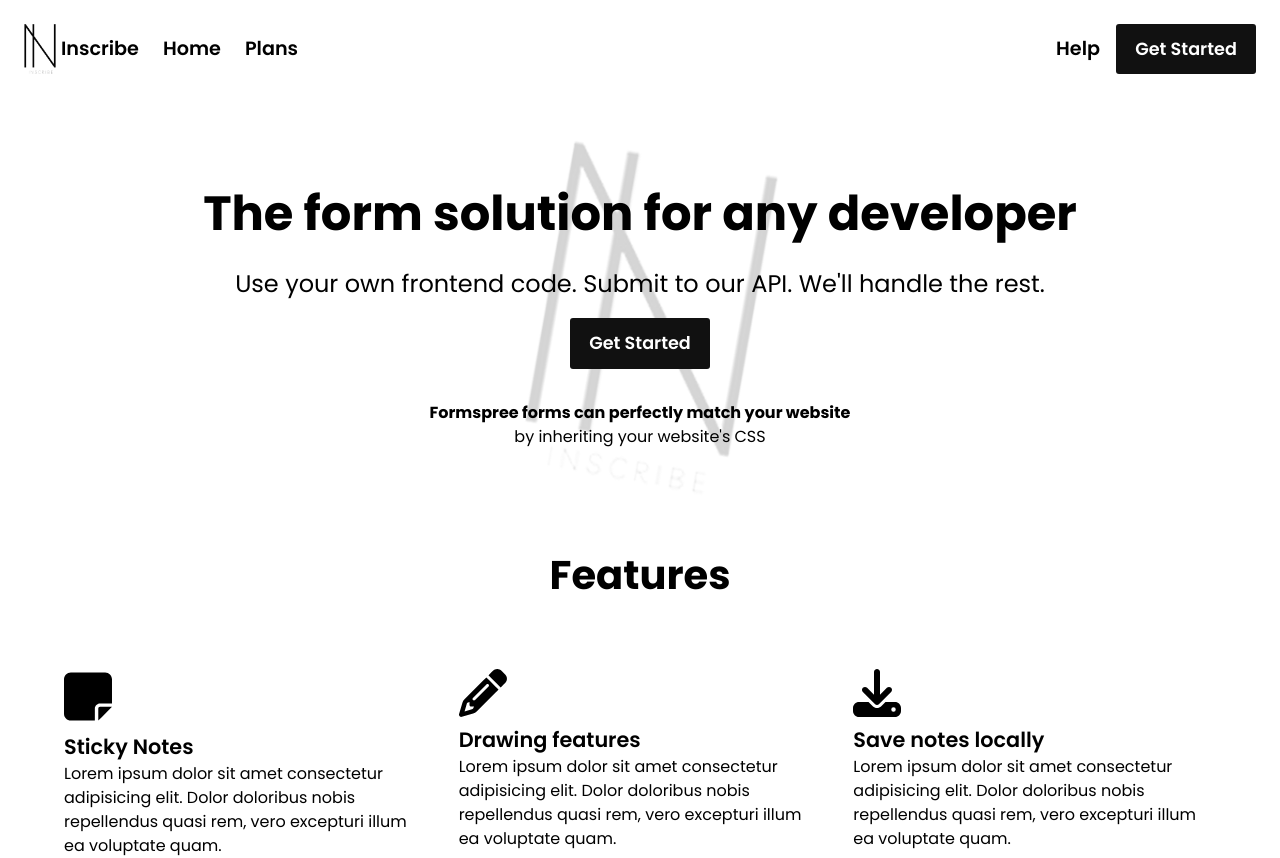
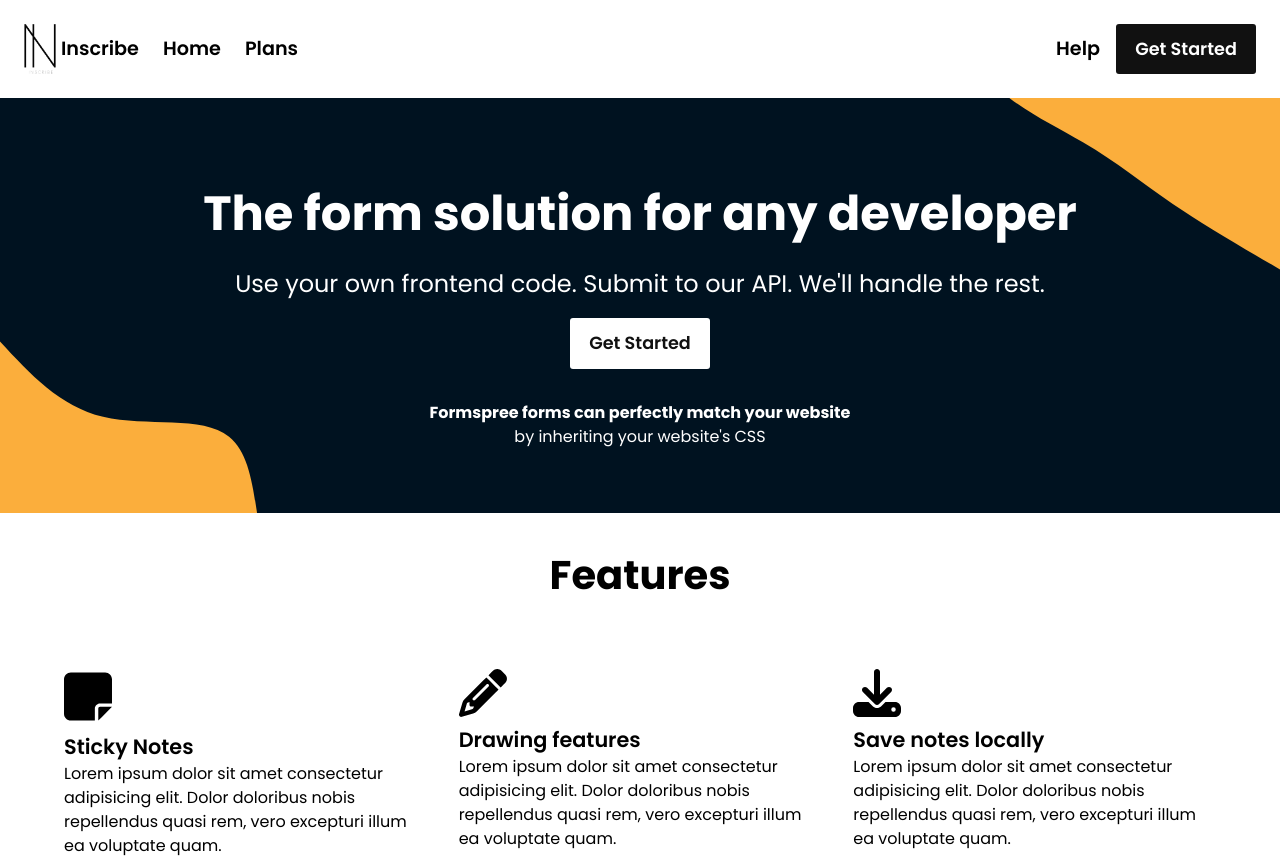
Before and after one commit to mofopeadegoke/Inscribe-Website, a React (Create React App) app in the folder react-app/: page /home in a window 1280 px wide. Shown: the top 858 px of the page. Built offline with nearby package versions, Linux system fonts and the light colour scheme.

Commit message:
Tweaks made

```diff
--- a/react-app/src/pages/home.jsx
+++ b/react-app/src/pages/home.jsx
@@ -25,12 +25,13 @@ export default function Home() {
     return (
         <>
             <Navbar />
+            <section>
                 <article className="introSection">
                     <article className="content">
                         <h1 data-aos="fade-down">The form solution for any developer</h1>
                         <p data-aos="fade-up">Use your own frontend code. Submit to our API. We'll handle the rest.</p>
                         <article data-aos="fade-left">
-                        <Button className="sc-btn inv-sc-btn" value="Get Started"/>
+                            <Button className="sc-btn nrm-sc-btn" value="Get Started"/>
                         </article>
                         <article className="psSection" data-aos="fade-up">
                             <b>Formspree forms can perfectly match your website</b>
@@ -38,6 +39,7 @@ export default function Home() {
                         </article>
                     </article>
                 </article>
+            </section>
             <article className="features">
                 <h2>Features</h2>
                 <article className="featuresContainer">
--- a/react-app/src/styles/home.css
+++ b/react-app/src/styles/home.css
@@ -4,10 +4,15 @@ article.introSection {
     justify-content: center;
     align-items: center;
     text-align: center;
-    background: url(../images//fadedAngledLogo.png);
-    background-size: contain;
+
+}
+
+section {
+    background: url(../images/bg.svg);
+    background-size: cover;
     background-position: center center;
     background-repeat: no-repeat;
+    color: #fff;
 }
 
 article.introSection .content {
--- a/react-app/src/styles/nav.css
+++ b/react-app/src/styles/nav.css
@@ -38,11 +38,10 @@ nav.navbar ul.left-side {
     display: inline;
 }
 .links ul {
-    border: 2px solid;
     list-style: none;
 }
 .links ul li {
-    padding: 5px 10px;
+    padding: 1rem 1.5rem;
     transition: 0.3s all ease-in;
     cursor: pointer;
 }
@@ -55,7 +54,7 @@ nav.navbar ul.left-side {
     display: inline-block;
     width: 100%;
 }
-.links ul li:not(:last-child) {
+.links ul li {
     border-bottom: 1px solid;
 }
 .onMobile {
--- a/react-app/src/styles/responsive.css
+++ b/react-app/src/styles/responsive.css
@@ -23,8 +23,8 @@
         margin-bottom: 5rem;
     }
     article.trustedSection article.container {
-        padding: 4rem 2rem;
-        font-size: 2.2rem;
+        padding: 3rem 1.5rem;
+        font-size: 2rem;
     }
     article.plans .plan-details {
         grid-template-columns: auto;
```
Also changed, not shown: react-app/src/images/bg.svg (added). Lines whose indentation alone changed are shown as unchanged.
